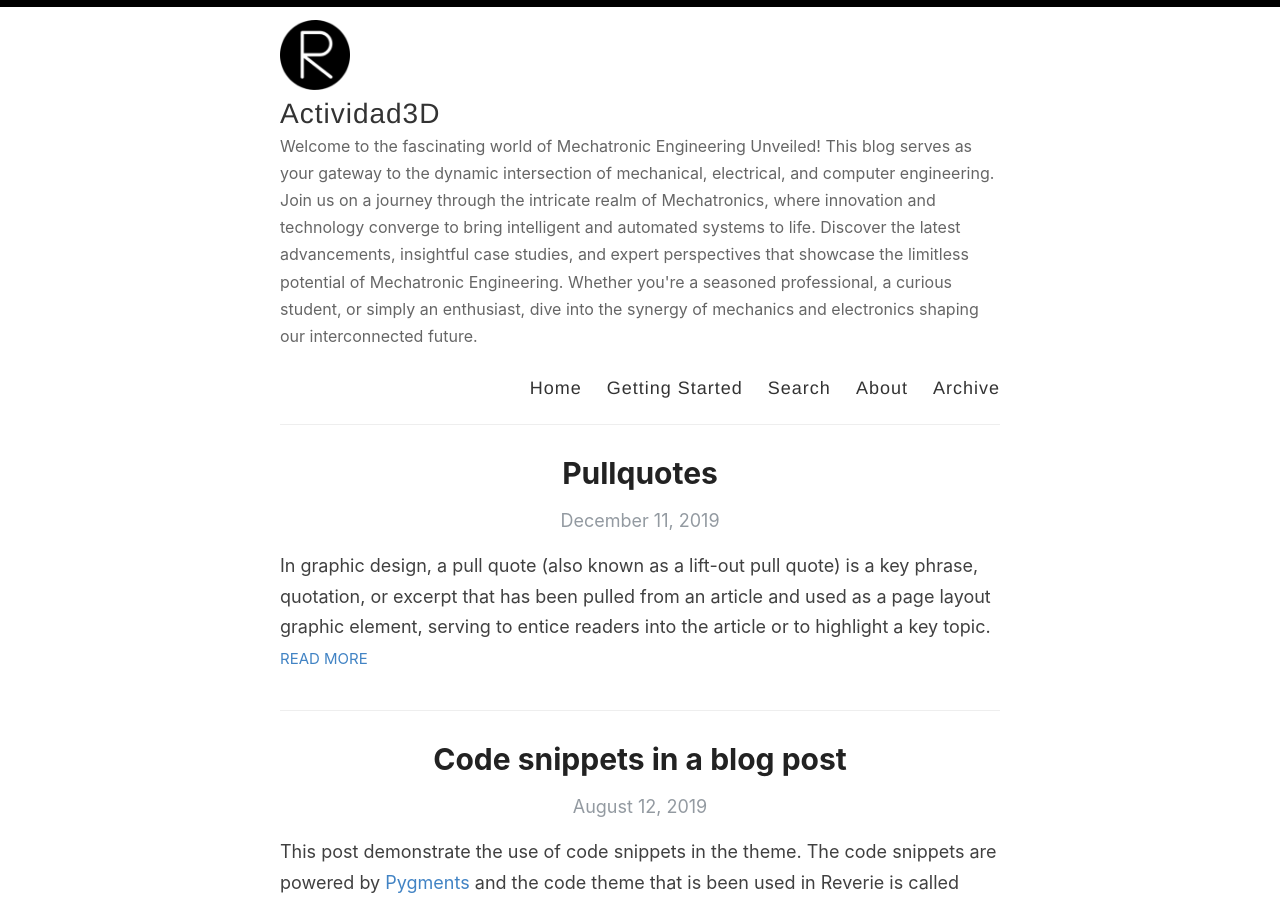
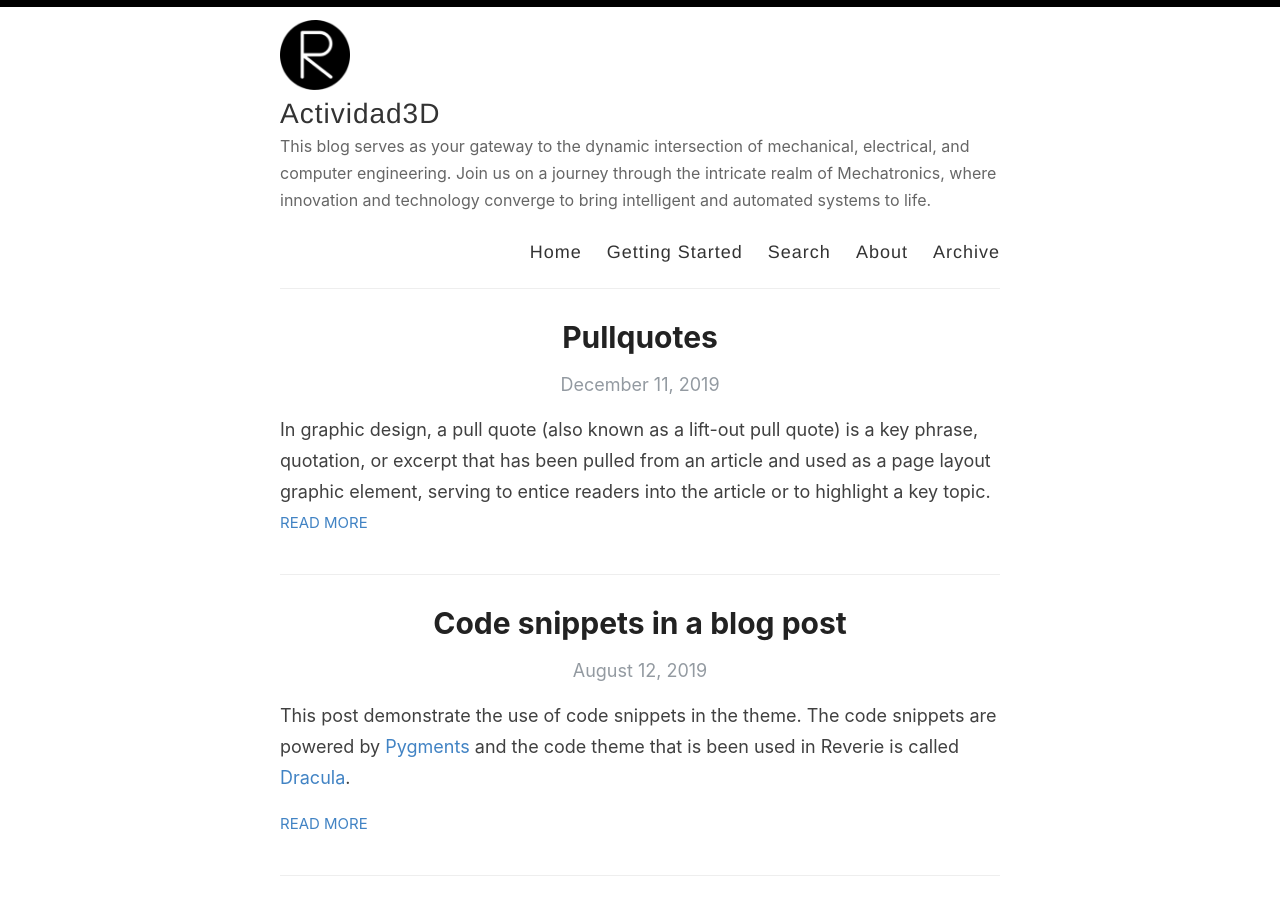
Before and after one commit to ethelpoe/ethelpoe.github.io, a Jekyll site: the page built from index.html, in a window 1280 px wide and 900 px high. Built offline with Jekyll 4.4.1, drawn with Linux system fonts in a browser that asks for light colours; the list of posts is cut into pages by our own code.

Commit message:
Update _config.yml

```diff
--- a/_config.yml
+++ b/_config.yml
@@ -9,7 +9,7 @@ name: Actividad3D
 author: Ethelpoe
 
 # Short bio or description (displayed in the header)
-description: "Welcome to the fascinating world of Mechatronic Engineering Unveiled! This blog serves as your gateway to the dynamic intersection of mechanical, electrical, and computer engineering. Join us on a journey through the intricate realm of Mechatronics, where innovation and technology converge to bring intelligent and automated systems to life. Discover the latest advancements, insightful case studies, and expert perspectives that showcase the limitless potential of Mechatronic Engineering. Whether you're a seasoned professional, a curious student, or simply an enthusiast, dive into the synergy of mechanics and electronics shaping our interconnected future."
+description: This blog serves as your gateway to the dynamic intersection of mechanical, electrical, and computer engineering. Join us on a journey through the intricate realm of Mechatronics, where innovation and technology converge to bring intelligent and automated systems to life.
 
 # URL of your avatar or profile pic (you could use your GitHub profile pic)
 avatar: /images/reverie.png
```
